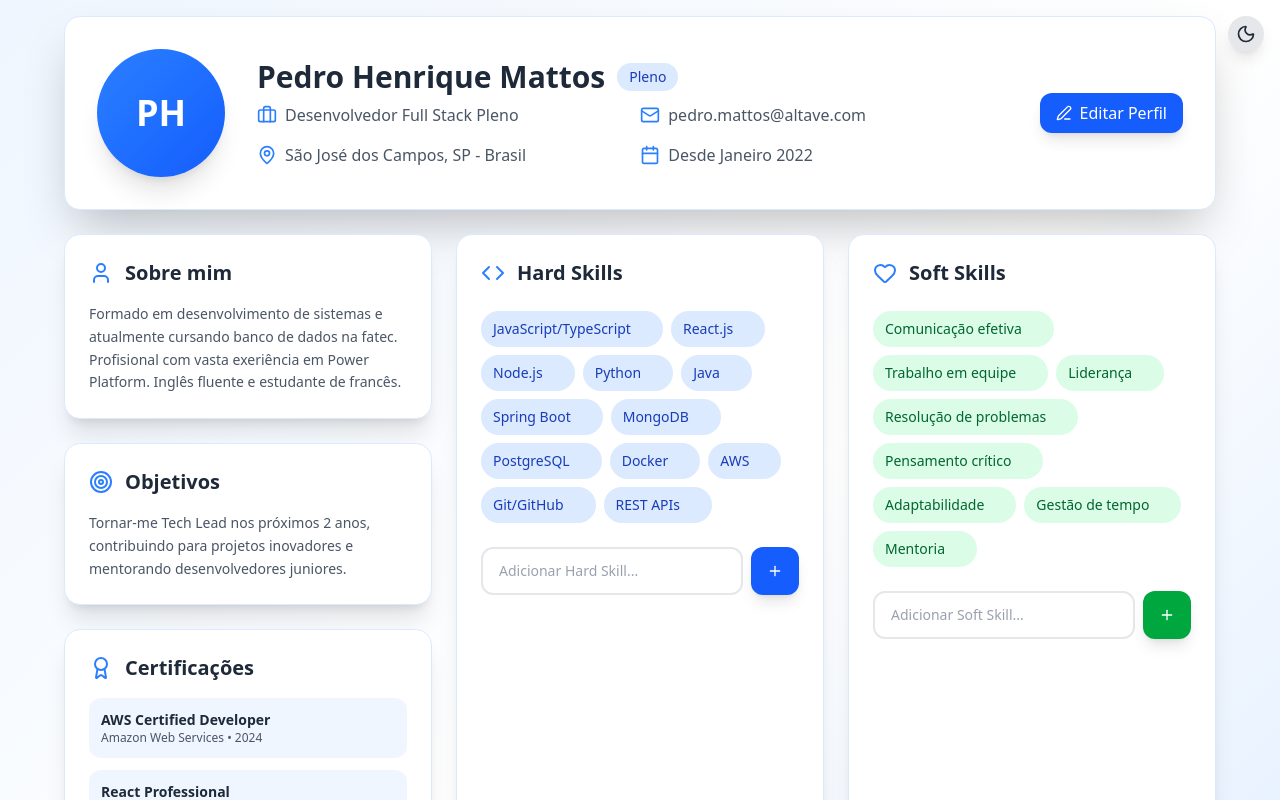
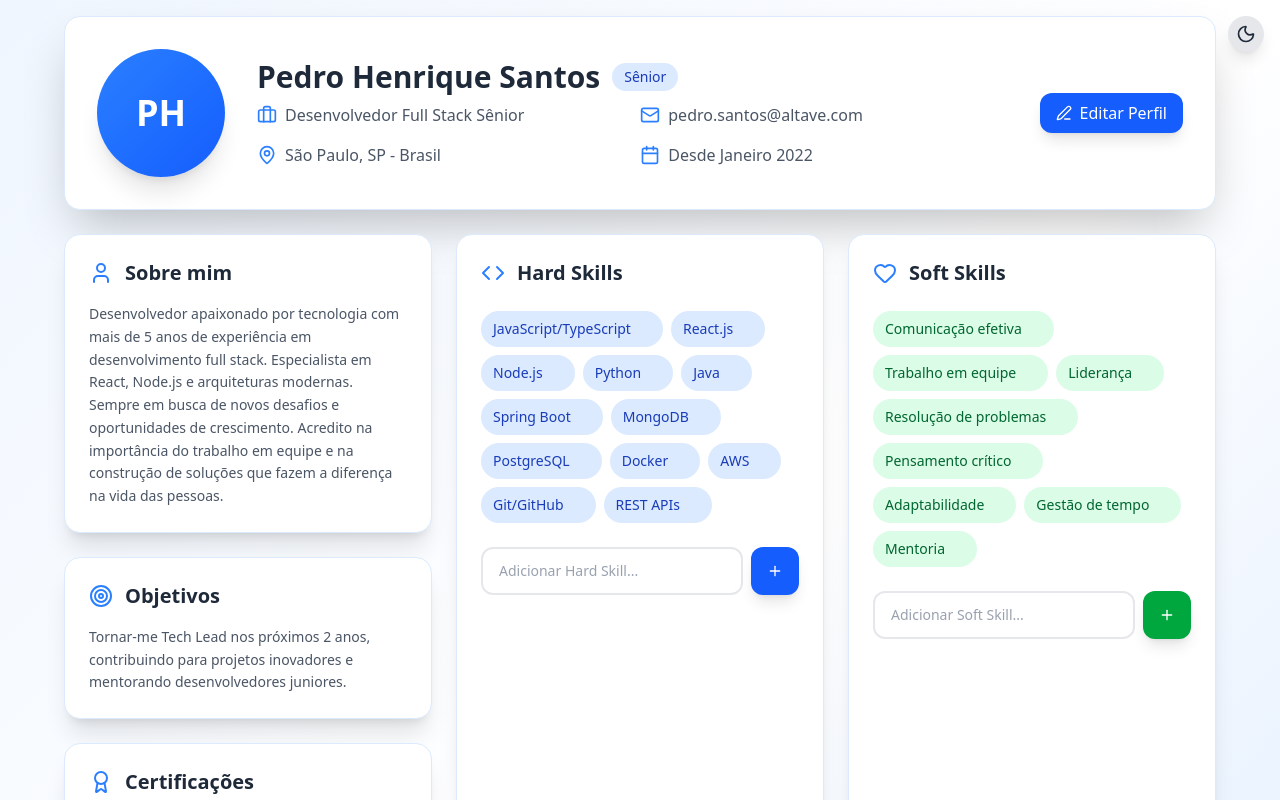
Before and after one commit to EdWilsonsj/front-altave, a React (Vite) app: page /profile in a window 1280 px wide. Shown: the top 800 px of the page. Built offline with nearby package versions, Linux system fonts and the light colour scheme.

Commit message:
feat: pagina de perfil fix

```diff
--- a/src/pages/profile.tsx
+++ b/src/pages/profile.tsx
@@ -23,40 +23,29 @@ import {
 } from "lucide-react";
 
 export default function Profile() {
-  // Dark mode persistente (igual ao login)
-  const [darkMode, setDarkMode] = useState(() => {
-    if (typeof window === "undefined") return false;
-    return localStorage?.getItem("theme") === "dark" || false;
-  });
+  // Dark mode state (sem localStorage para evitar erros na Vercel)
+  const [darkMode, setDarkMode] = useState(false);
 
   useEffect(() => {
-    if (typeof document !== "undefined") {
-      const root = document.documentElement;
-      if (darkMode) {
-        root.classList.add("dark");
-        if (typeof localStorage !== "undefined") {
-          localStorage.setItem("theme", "dark");
-        }
-      } else {
-        root.classList.remove("dark");
-        if (typeof localStorage !== "undefined") {
-          localStorage.setItem("theme", "light");
-        }
-      }
+    const root = document.documentElement;
+    if (darkMode) {
+      root.classList.add("dark");
+    } else {
+      root.classList.remove("dark");
     }
   }, [darkMode]);
 
   // Dados expandidos do usuário
   const [user] = useState({
-    nome: "Pedro Henrique Mattos",
-    email: "pedro.mattos@altave.com",
-    cargo: "Desenvolvedor Full Stack Pleno",
+    nome: "Pedro Henrique Santos",
+    email: "pedro.santos@altave.com",
+    cargo: "Desenvolvedor Full Stack Sênior",
     departamento: "Tecnologia da Informação",
-    telefone: "+55 (12) 98264-0796",
-    localizacao: "São José dos Campos, SP - Brasil",
+    telefone: "+55 (11) 99999-9999",
+    localizacao: "São Paulo, SP - Brasil",
     dataAdmissao: "Janeiro 2022",
-    nivel: "Pleno",
-    biografia: "Formado em desenvolvimento de sistemas e atualmente cursando banco de dados na fatec. Profisional com vasta exeriência em Power Platform. Inglês fluente e estudante de francês.",
+    nivel: "Sênior",
+    biografia: "Desenvolvedor apaixonado por tecnologia com mais de 5 anos de experiência em desenvolvimento full stack. Especialista em React, Node.js e arquiteturas modernas. Sempre em busca de novos desafios e oportunidades de crescimento. Acredito na importância do trabalho em equipe e na construção de soluções que fazem a diferença na vida das pessoas.",
     objetivos: "Tornar-me Tech Lead nos próximos 2 anos, contribuindo para projetos inovadores e mentorando desenvolvedores juniores.",
     avatar: "PH"
   });
```
